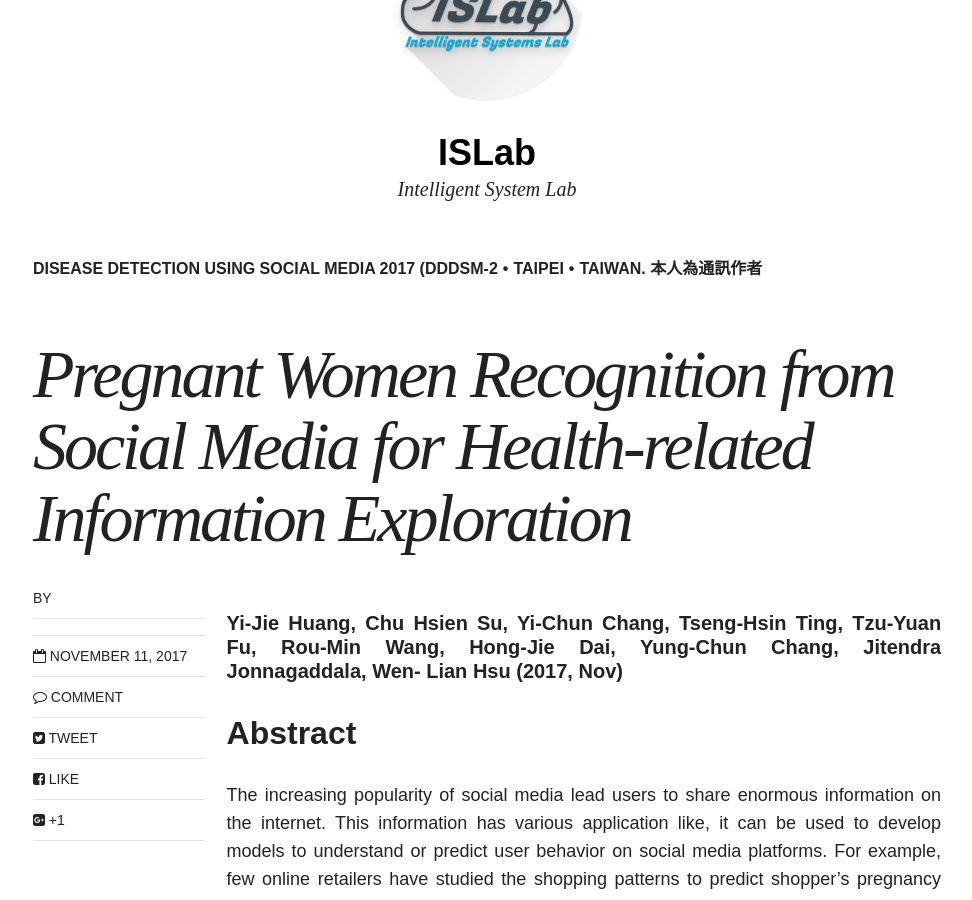
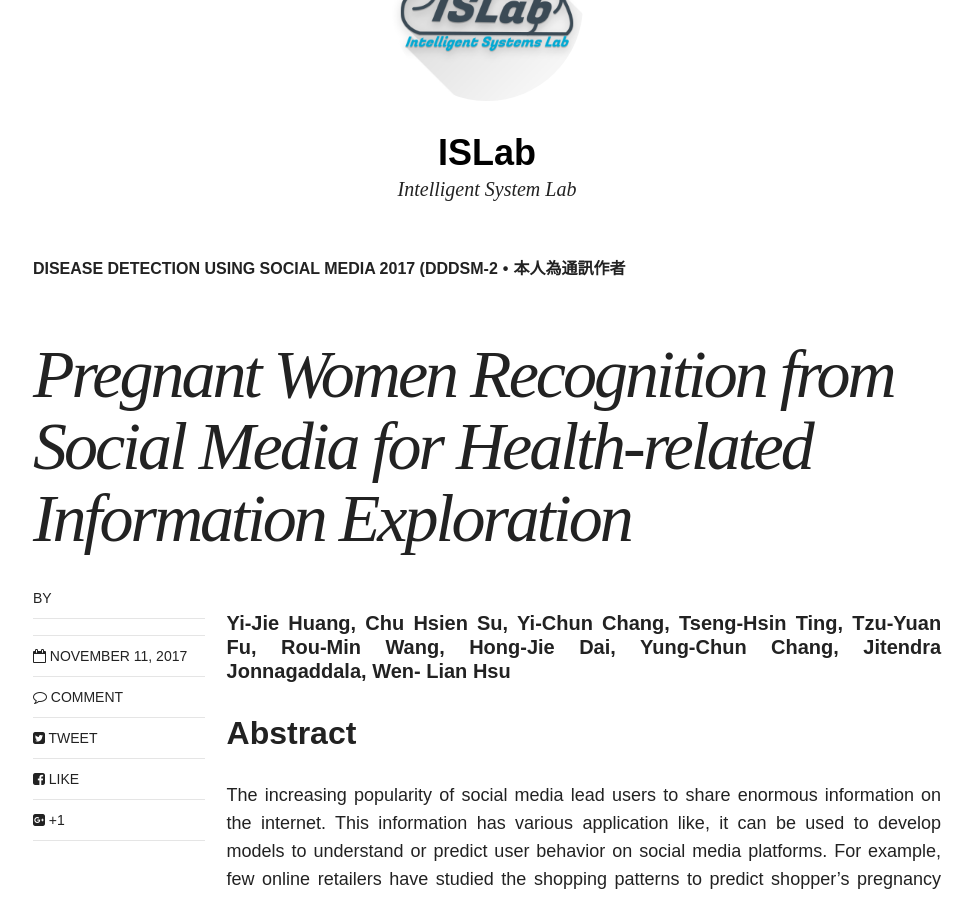
Before and after one commit to nkustislab/nkustislab.github.io, a Jekyll site: the page built from _posts/publication/2023-03-26-202322.md, in a window 1280 px wide and 900 px high, scrolled down 194 px. Shown: the whole window, without its empty margins (153-1125 px from the left). Built offline with Jekyll 4.4.1, drawn with Linux system fonts in a browser that asks for light colours; nearby versions of some CDN libraries; comment, search, counter and statistics services are not loaded.

Commit message:
new pub-con

```diff
--- a/_posts/publication/2023-03-26-202322.md
+++ b/_posts/publication/2023-03-26-202322.md
@@ -6,8 +6,8 @@ modified:
 categories: publication-con
 author: Yi-Jie Huang
 type: Proceedings of the International Workshop on Digital
-author_list: "Yi-Jie Huang, Chu Hsien Su, Yi-Chun Chang, Tseng-Hsin Ting, Tzu-Yuan Fu, Rou-Min Wang, Hong-Jie Dai, Yung-Chun Chang, Jitendra Jonnagaddala, Wen- Lian Hsu (2017, Nov)"
-tags: [Disease Detection using Social Media 2017 (DDDSM-2, Taipei, Taiwan. 本人為通訊作者]
+author_list: "Yi-Jie Huang, Chu Hsien Su, Yi-Chun Chang, Tseng-Hsin Ting, Tzu-Yuan Fu, Rou-Min Wang, Hong-Jie Dai, Yung-Chun Chang, Jitendra Jonnagaddala, Wen- Lian Hsu "
+tags: [Disease Detection using Social Media 2017 (DDDSM-2, 本人為通訊作者]
 image:
   feature:
 date: 2017-11-11
@@ -18,4 +18,5 @@ share: true
 ---
 
 ## Abstract
+
 The increasing popularity of social media lead users to share enormous information on the internet. This information has various application like, it can be used to develop models to understand or predict user behavior on social media platforms. For example, few online retailers have studied the shopping patterns to predict shopper’s pregnancy stage. Another interesting application is to use the social media platforms to analyze users’ health-related information. In this study, we developed a tree kernel-based model to classify tweets conveying pregnancy related information using this corpus. The developed pregnancy classification model achieved an accuracy of 0.847 and an F-score of 0.565. A new corpus from popular social media platform Twitter was developed for the purpose of this study. In future, we would like to improve this corpus by reducing noise such as retweets.
```
Also changed, not shown: _posts/publication/2023-03-26-202320.md (+1 -0 lines), _posts/publication/2023-03-26-202323.md (+1 -0 lines), _posts/publication/2023-03-26-202327.md (+1 -0 lines).
